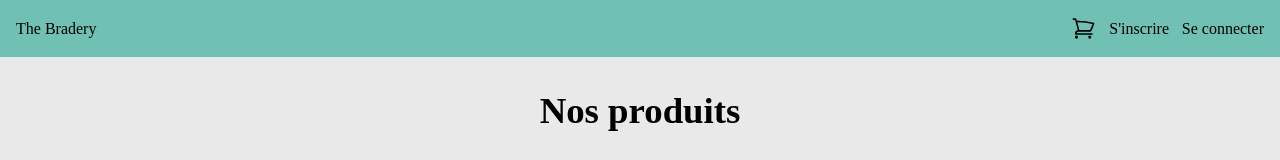
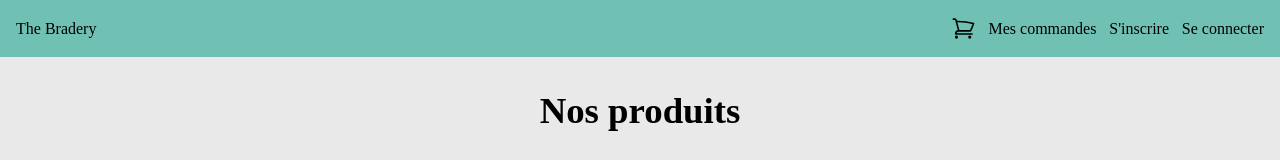
Before and after one commit to Scalpal/test-tech-tb, a Next.js app in the folder apps/client/: page / in a window 1280 px wide. Shown: the top 160 px of the page. Built offline with nearby package versions, Linux system fonts and the light colour scheme; no server answers; a web font is replaced by a local one.

Commit message:
fix: navbar orders page link

```diff
--- a/apps/client/src/components/Layout/Navbar.tsx
+++ b/apps/client/src/components/Layout/Navbar.tsx
@@ -40,6 +40,8 @@ function Navbar() {
           onClick={() => router.push(routes.cart())}
         />
 
+        <Link href={routes.order()}>Mes commandes</Link>
+
         {!isLoggedIn && (
           <Link href={routes.register()}>S&apos;inscrire</Link>
         )}
--- a/apps/client/src/routes.ts
+++ b/apps/client/src/routes.ts
@@ -3,6 +3,7 @@ const routes = {
   register: () => '/register',
   login: () => '/login',
   cart: () => '/cart',
+  order: () => '/orders',
   payment: () => '/payment',
   paymentConfirmation: () => '/payment/confirmation',
   api: {
--- a/apps/client/src/styles/Layout/Navbar.module.css
+++ b/apps/client/src/styles/Layout/Navbar.module.css
@@ -26,6 +26,7 @@
 
 .linksWrapper > * {
   font-size: 1rem !important;
+  color: black !important;
 }
 
 .icon {
```
